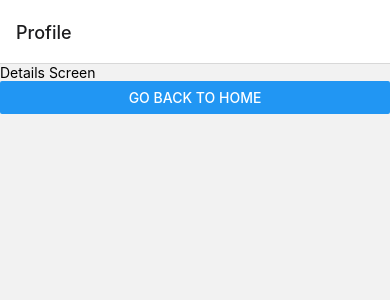
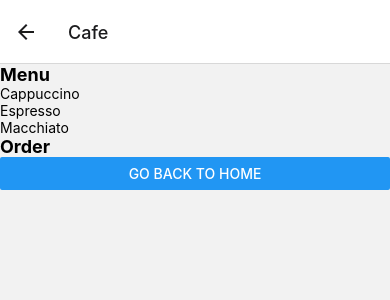
Before and after one commit to JSmooVE3990/AwesomeProject, a React Native app: screen /Cafe in a window 390 px wide. Shown: the top 300 px of the page. Built offline with nearby package versions, Linux system fonts and the light colour scheme.

Commit message:
New practice aread.

```diff
--- a/App.tsx
+++ b/App.tsx
@@ -1,8 +1,10 @@
 import * as React from 'react';
 import {NavigationContainer} from '@react-navigation/native';
 import Game from './src/Game';
+import Cafe from './src/Cafe';
+import Profile from './src/Profile';
+
 import {createNativeStackNavigator} from '@react-navigation/native-stack';
-import Profile from './src/Profile';
 
 const Stack = createNativeStackNavigator();
 
@@ -10,8 +12,9 @@ const App = () => {
   return (
     <NavigationContainer >
       <Stack.Navigator>
-      <Stack.Screen name="Profile" component={Profile} options={{title:'Profile'}} />
-      <Stack.Screen name ="Home" component={Game} options={{title:'Welcome'}}/>
+        <Stack.Screen name ="Home" component={Game} options={{title:'Welcome'}}/>
+        <Stack.Screen name="Profile" component={Profile} options={{title:'Profile'}} />
+        <Stack.Screen name="Cafe" component={Cafe} options={{title:'Cafe'}} />
       </Stack.Navigator>
     </NavigationContainer>
   );
--- a/package.json
+++ b/package.json
@@ -12,6 +12,7 @@
   "dependencies": {
     "@react-navigation/native": "^6.1.9",
     "@react-navigation/native-stack": "^6.9.17",
+    "@react-navigation/stack": "^6.3.20",
     "native-base": "^3.4.28",
     "react": "18.2.0",
     "react-native": "0.73.2",
--- /dev/null
+++ b/src/Cafe.tsx
@@ -0,0 +1,75 @@
+import { Button, FlatList, ScrollView, Text, TouchableOpacity, View } from "react-native"
+import { StackNavigationProp } from "@react-navigation/stack";
+import { StackParamList } from "./types/types";
+import { useState } from "react";
+
+type Menu = {
+  menuCoffees: Coffee[],
+}
+
+type Order = {
+  orderCoffees: Coffee[],
+}
+type CafeScreenNavigationProp = StackNavigationProp<StackParamList, 'Cafe'>;
+type Coffee = {
+    name: string,
+    cost: number,
+}
+
+const coffees: Coffee[] = [
+    {  name: 'Cappuccino', cost: 12 },
+    { name: 'Espresso', cost: 4 },
+    { name: 'Macchiato',cost: 6 },
+    // Add more coffee items as needed
+  ];
+
+
+const Cafe = ({ navigation }: { navigation: CafeScreenNavigationProp }) => {
+  const [order, setOrder] = useState<Order>({ orderCoffees: [] });
+  const menu: Menu = { menuCoffees: coffees };
+  const onClickMenuHandler = (coffee: Coffee) => {
+    setOrder((prevOrder) => ({
+      orderCoffees: [...prevOrder.orderCoffees, coffee],
+    }));
+  };
+  console.log('Menu:', menu.menuCoffees);
+  console.log('Order:', order.orderCoffees);    return(
+    <View>
+        {/* First Scrollable List (Menu) */}
+      <View>
+        <Text style={{ fontSize: 18, fontWeight: 'bold' }}>Menu</Text>
+        <FlatList
+          data={menu.menuCoffees}
+          keyExtractor={(item) => item.id}
+          renderItem={({ item }) => {
+            console.log(item)
+            return(
+            <TouchableOpacity onPress={() => onClickMenuHandler(item)}>
+              <Text>{item.name}</Text>
+            </TouchableOpacity>
+  )
+          }
+          }
+        />
+      </View>
+
+      {/* Second Scrollable List (Order) */}
+      <View >
+        <Text style={{ fontSize: 18, fontWeight: 'bold' }}>Order</Text>
+        <FlatList
+          data={order.orderCoffees}
+          keyExtractor={(item) => item.id}
+          renderItem={({ item }) => (
+            <Text>{item.name}</Text>
+          )}
+        />
+      </View>
+      <Button
+        title="Go back to Home"
+        onPress={() => navigation.navigate('Home')}
+      />
+    </View>)
+
+}
+
+export default Cafe;
--- a/src/Game.tsx
+++ b/src/Game.tsx
@@ -84,10 +84,13 @@ const Game = ({navigation}) => {
       </View>
       <Button title="Reset Game" onPress={resetGame} />
       <View>
-      <Text>Details Screen</Text>
       <Button
-        title="Go back to Home"
+        title="Profile"
         onPress={() => navigation.navigate('Profile')}
+      />
+            <Button
+        title="Cafe"
+        onPress={() => navigation.navigate('Cafe')}
       />
     </View>
     </View>
--- a/src/Profile.tsx
+++ b/src/Profile.tsx
@@ -1,6 +1,10 @@
 import { Button, Text, View } from "react-native"
+import { StackNavigationProp } from "@react-navigation/stack";
+import { StackParamList } from "./types/types";
 
-const Profile = ({navigation}) => {
+type ProfileScreenNavigationProp = StackNavigationProp<StackParamList, 'Profile'>;
+
+const Profile = ({ navigation }: { navigation: ProfileScreenNavigationProp })  => {
 
     return     <View>
       <Text>Details Screen</Text>
--- /dev/null
+++ b/src/types/types.ts
@@ -0,0 +1,8 @@
+// types.ts
+
+export type StackParamList = {
+    Cafe: undefined;
+    Game: undefined;
+    Profile: undefined;
+    Home: undefined
+  };
```
Also changed, not shown: 1 other file (tests, documents, lock files or other folders).
